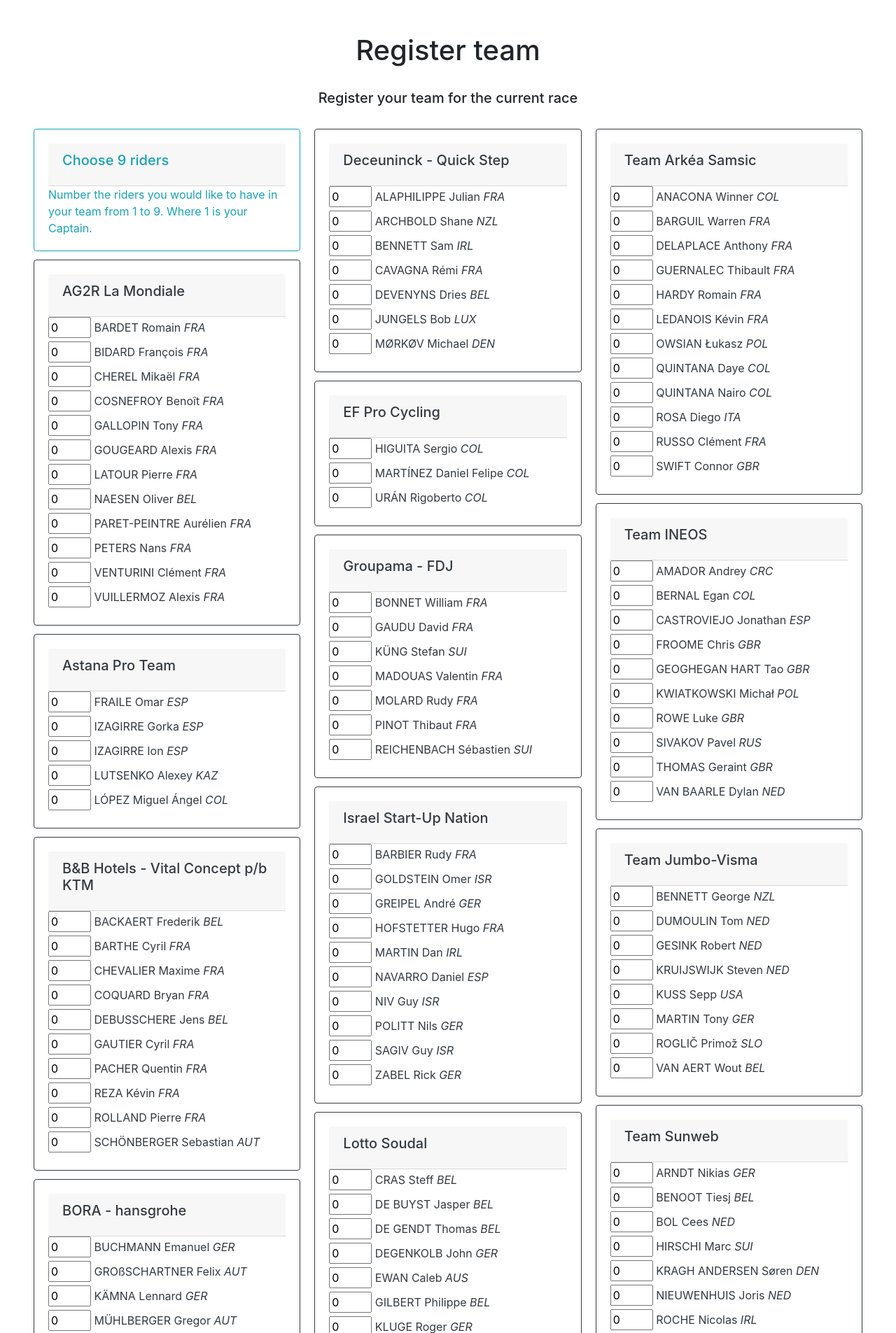
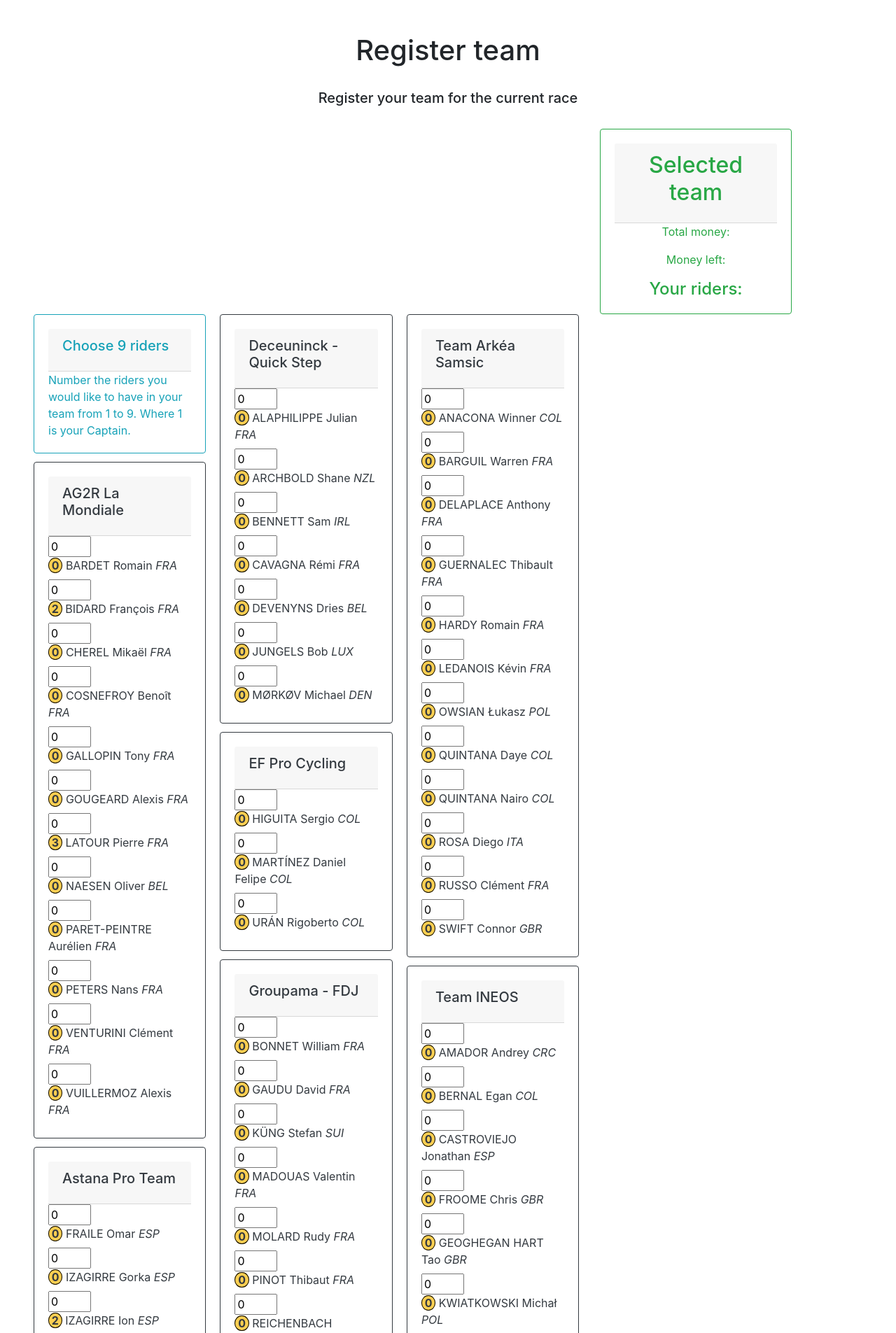
Before and after one commit to FlemmingSteffensen/renwieler, a Flask app: page /regteam?activecomp=2 in a window 1280 px wide. Shown: the part 82-1987 px from the top of the page at 70% size. Run offline with Flask 2, Linux system fonts and the light colour scheme; a user stored in the database is signed in; some libraries are stand-ins or nearby versions.

Commit message:
db update adding price

```diff
--- a/app.py
+++ b/app.py
@@ -449,7 +449,7 @@ def myteam():
                                             AND c.reg_active = 'on' \
                                         ORDER BY c.startdate DESC", user_id = user_id)
         canRegisterOrEdit = db.execute("SELECT id FROM competitions WHERE reg_active = 'on' AND strftime('%s', reg_stop) > strftime('%s', 'now') ")
-        riders = db.execute("SELECT r.rider, r.nationality, r.rides_for, tm.team_id, t.comp_id \
+        riders = db.execute("SELECT r.rider, r.nationality, r.rides_for, tm.team_id, r.price, t.comp_id \
                                     FROM riders AS r \
                                     INNER JOIN team_member AS tm ON r.id = tm.rider_id \
                                     INNER JOIN team AS t ON t.id = tm.team_id \
@@ -468,7 +468,7 @@ def regteam():
     if request.method == "GET":
         compid = request.args.get('activecomp', None)
         # Get all the riders of the competition
-        riders = db.execute("SELECT id, comp_id, rider, nationality, rides_for, comp_id FROM riders WHERE comp_id = :compid Order by rides_for ASC, rider ASC", compid=compid)
+        riders = db.execute("SELECT id, comp_id, rider, nationality, rides_for, price FROM riders WHERE comp_id = :compid Order by rides_for ASC, rider ASC", compid=compid)
         # Direct user to register team page
         return render_template("regteam.html", riders=riders)
 
@@ -503,13 +503,14 @@ def editteam():
         # Get the user_id to find his/her team for the current race
         user_id = session.get("user_id")
         # Get the current team_id and competition_id
-        editTeamID = db.execute("SELECT c.id, t.id AS team_id \
+        editTeamID = db.execute("SELECT c.id, c.total_price t.id AS team_id \
                                         FROM competitions AS c \
                                         INNER JOIN racetypes AS r ON c.racetype_id = r.id\
                                         INNER JOIN team AS t ON c.id = t.comp_id \
                                             WHERE t.user_id = :user_id \
                                             AND c.reg_active = 'on'", user_id = user_id)
         activecomp = editTeamID[0]["id"]
+        total_price = editTeamID[0]["total_price"]
         team_id = editTeamID[0]["team_id"]
         # Get the riders with info of the users team
         teamRiders = db.execute("SELECT r.rider, r.nationality, r.rides_for, tm.rank, tm.team_id, t.comp_id \
@@ -520,12 +521,12 @@ def editteam():
                                         AND t.comp_id = :activecomp \
                                     ORDER BY tm.rank ASC" , user_id=user_id, activecomp=activecomp)
         # Get all the riders of the competition
-        allRiders = db.execute("Select id, comp_id, rider, nationality, rides_for, contraint_id, comp_id \
+        allRiders = db.execute("Select id, comp_id, rider, nationality, rides_for, price, comp_id \
                                     FROM riders \
                                     WHERE comp_id = :activecomp \
                                     Order by rides_for ASC, rider ASC", activecomp=activecomp)
         # Send team riders and competition riders to the html template
-        return render_template("editteam.html", teamRiders=teamRiders, allRiders = allRiders, activecomp=activecomp, team_id=team_id)
+        return render_template("editteam.html", teamRiders=teamRiders, allRiders = allRiders, activecomp=activecomp, team_id=team_id, total_price=total_price)
     """Edit/update the current team"""
     if request.method == "POST":
         #user = session.get("user_id")
--- a/static/styles.css
+++ b/static/styles.css
@@ -147,3 +147,11 @@ input[type="number"] {
         position: static;
     }
   }
+
+  .money {
+    border-radius: 100%;
+    background: #fccf51;
+    border: solid 1px;
+    border-color: black;
+    white-space: pre;
+  }
--- a/templates/regteam.html
+++ b/templates/regteam.html
@@ -13,6 +13,20 @@
         {% if riders %}
             {% set ns = namespace(last_team = "nothing") %}
             {% set ct = namespace(count = 0) %}
+            <div class="row">
+                <div class="col-sm-3 offset-sm-8 leaderbord">
+                    <div class="card border-success">
+                        <div class="card-body text-success">
+                            <div class="card-header">
+                                <h2 class="card-title">Selected team</h2>
+                            </div>
+                            <p class="card-text">Total money:</p>
+                            <p class="card-text">Money left: </p>
+                            <h4 class="card-text">Your riders: </h4>
+                        </div>
+                    </div>
+                </div>
+                <div class="col-sm-8">
             <form id="regteam" action="/regteam" method="post">
                 <input type="hidden" id="comp" name="comp" value={{request.args.get('activecomp')}}>
                 <div class="card-columns">
@@ -37,12 +51,12 @@
                                     </div>
                                     <div>
                                         <input type="number" id="{{rider.id}}" name="{{rider.id}}" value="0" min="0" max="9">
-                                        <label for={{rider.id}}>{{rider.rider}} <i>{{rider.nationality}}</i></label>
+                                        <label for={{rider.id}}><b class="money"> {{rider.price}} </b> {{rider.rider}} <i>{{rider.nationality}}</i></label>
                                     </div>
                 {% else %}
                                     <div>
                                         <input type="number" id="{{rider.id}}" name="{{rider.id}}" value="0" min="0" max="9">
-                                        <label for={{rider.id}}>{{rider.rider}} <i>{{rider.nationality}}</i></label>
+                                        <label for={{rider.id}}><b class="money"> {{rider.price}} </b> {{rider.rider}} <i>{{rider.nationality}}</i></label>
                                     </div>
                 {% endif %}
             {% endfor %}
@@ -52,6 +66,8 @@
                 </div>
                 <button class="btn btn-primary" type="submit">Submit</button>
             </form>
+        </div>
+        </div>
             <script>
                 //Checking if 9 riders are selected and follow the competition rules
                 regteam = document.getElementById("regteam");
```
Also changed, not shown: rw.db.
